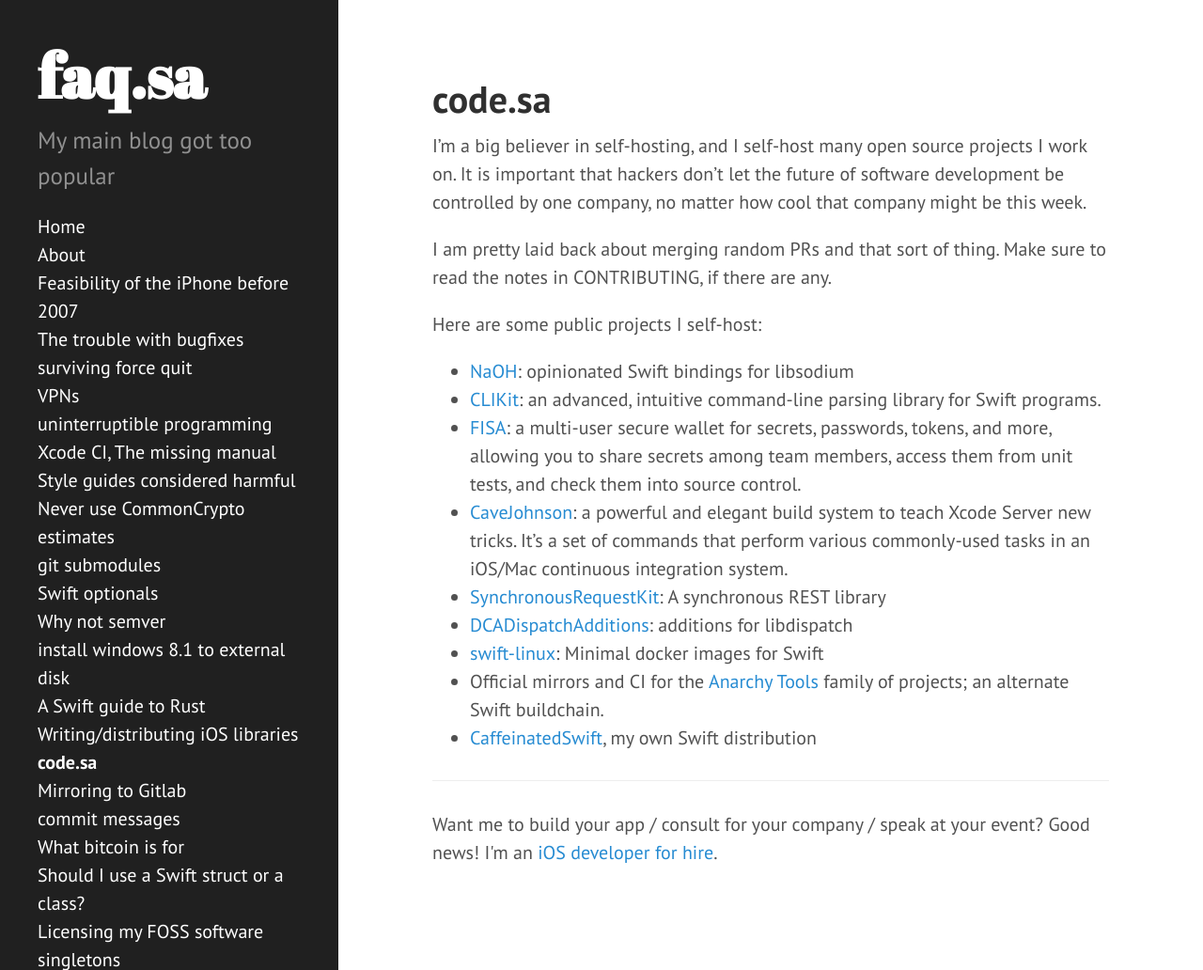
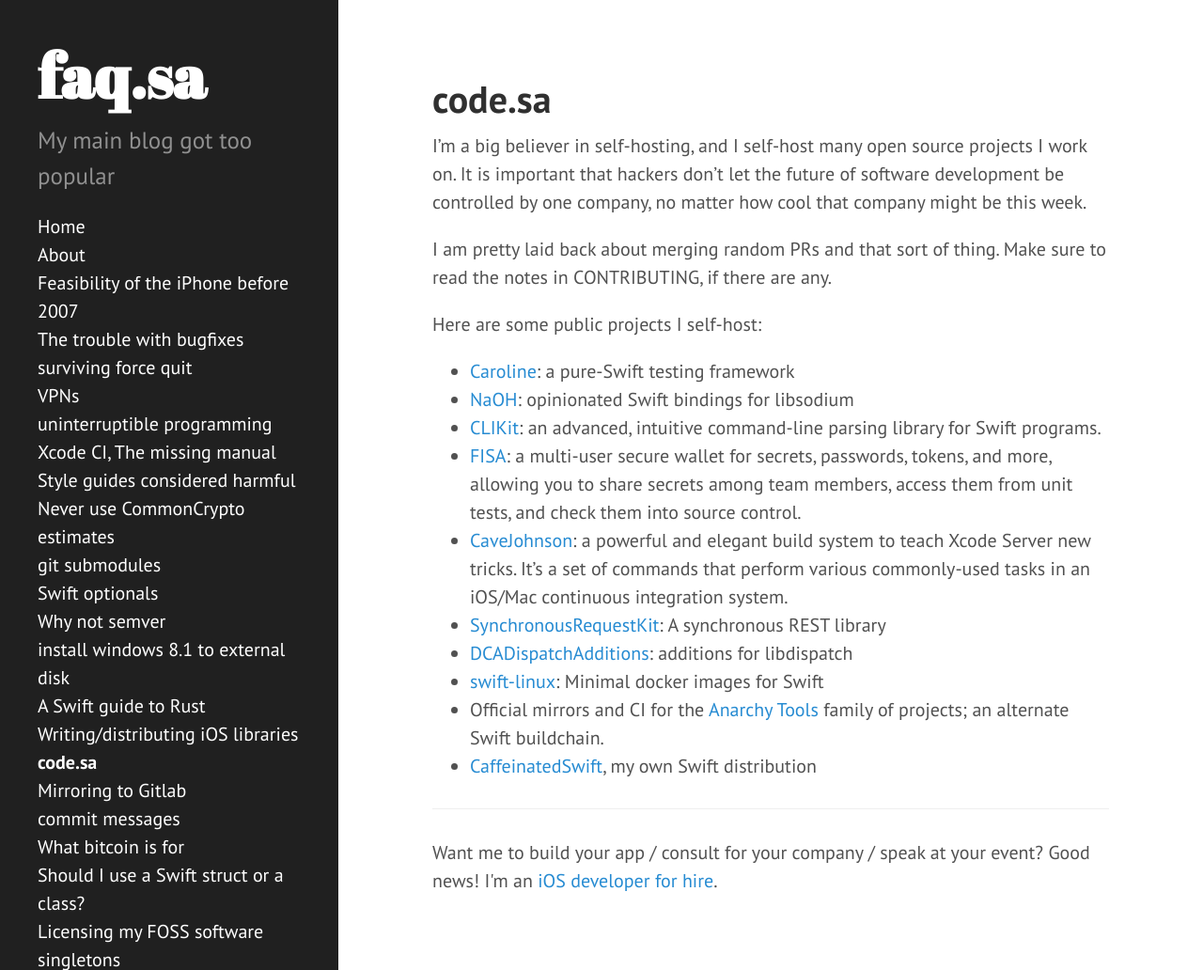
Before and after one commit to drewcrawford/drewcrawford.github.io, a Jekyll site: the page built from code.sa/index.md, in a window 1280 px wide and 1032 px high. Shown: the whole window at 94% size. Built offline with Jekyll 4.4.1, drawn with Linux system fonts in a browser that asks for light colours; nearby versions of some CDN libraries; Markdown is read by kramdown in place of the engine named in the settings; comment, search, counter and statistics services are not loaded.

Commit message:
Add link to Caroline

```diff
--- a/code.sa/index.md
+++ b/code.sa/index.md
@@ -9,6 +9,7 @@
 
 Here are some public projects I self-host:
 
+* [Caroline](https://code.sealedabstract.com/drewcrawford/Caroline): a pure-Swift testing framework
 * [NaOH](https://code.sealedabstract.com/drewcrawford/NaOH): opinionated Swift bindings for libsodium
 * [CLIKit](https://code.sealedabstract.com/drewcrawford/CLIKit): an advanced, intuitive command-line parsing library for Swift programs.
 * [FISA](https://code.sealedabstract.com/drewcrawford/FISA): a multi-user secure wallet for secrets, passwords, tokens, and more, allowing you to share secrets among team members, access them from unit tests, and check them into source control.
```
